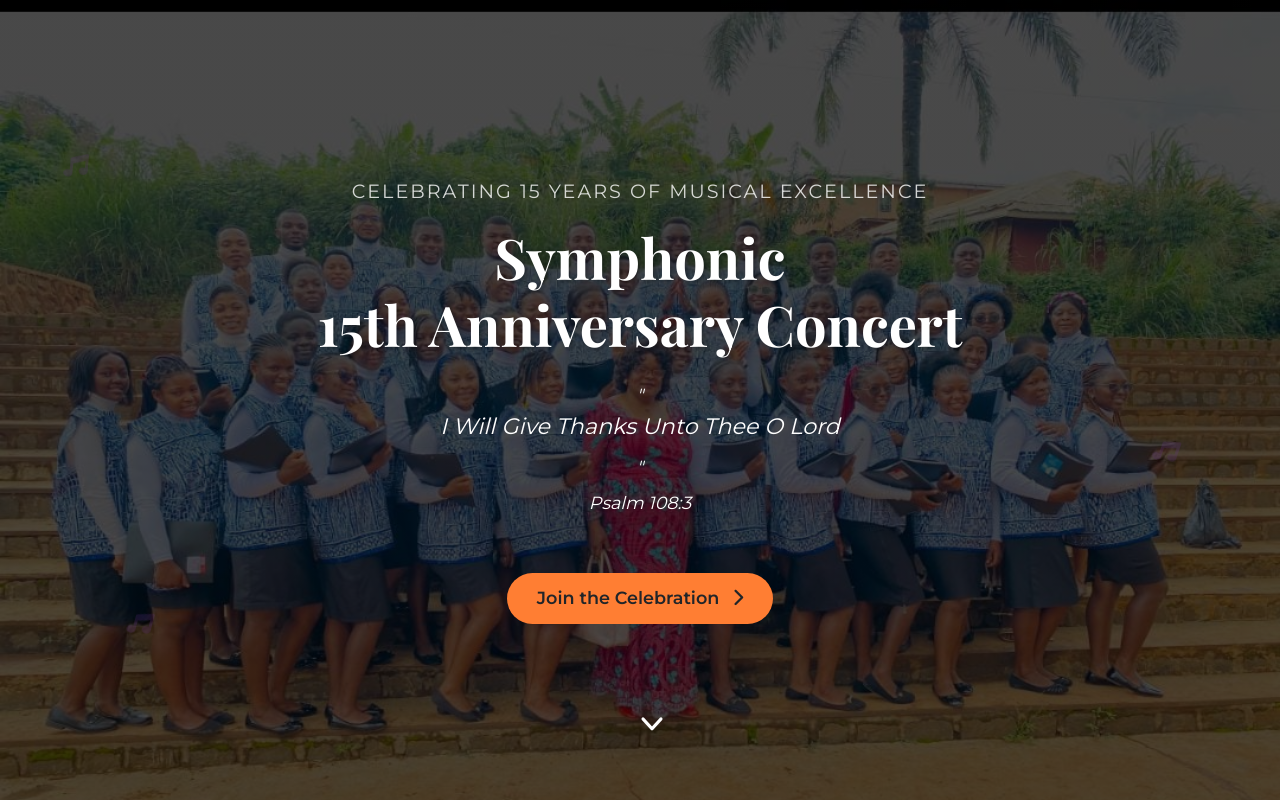
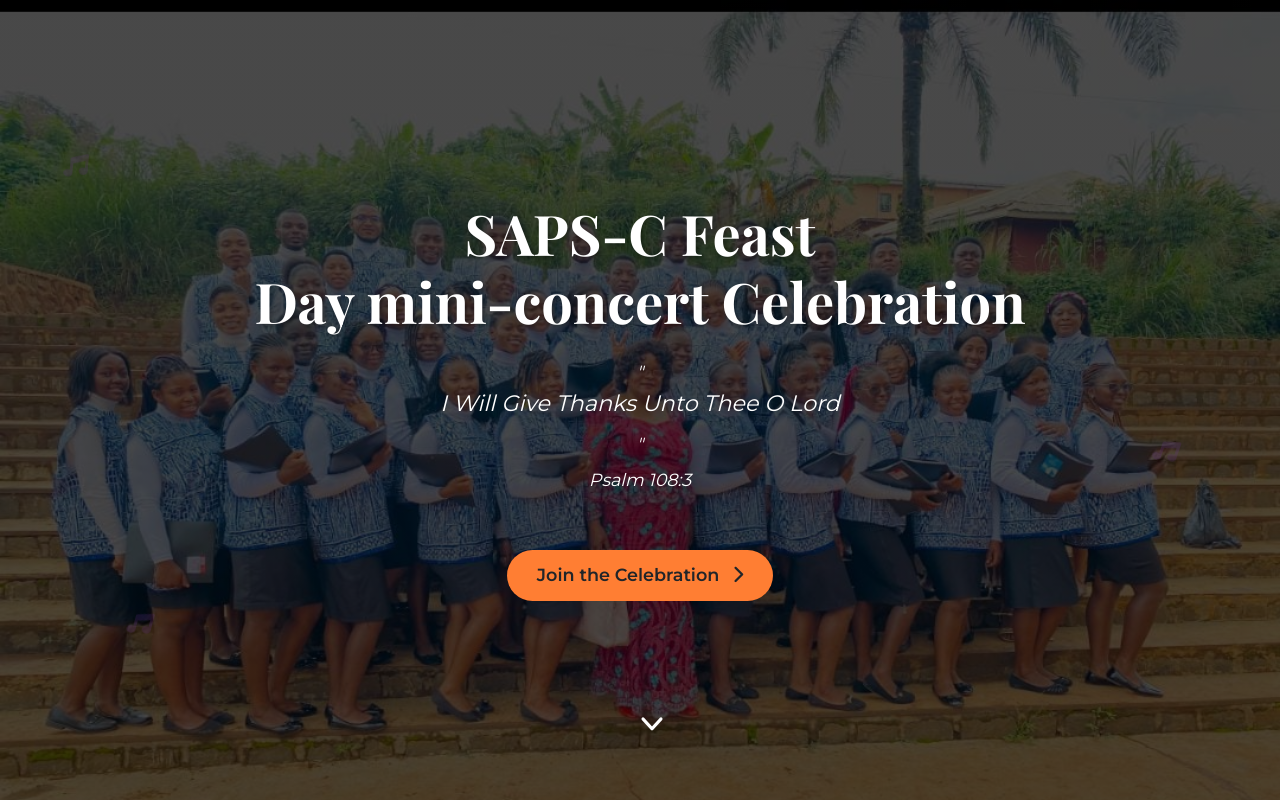
Before and after one commit to Ronaldyika/SAPS_C_FEAST, a Django app: page / in a window 1280 px wide. Shown: the top 801 px of the page. Run offline with Django 5.2, Linux system fonts and the light colour scheme.

Commit message:
latest update

```diff
--- a/templates/index.html
+++ b/templates/index.html
@@ -31,9 +31,8 @@
   <section class="hero-section" style="background-image: linear-gradient(rgba(0, 0, 0, 0.7), rgba(0, 0, 0, 0.7)), url('{% static 'image/main.jpg' %}');">
     <div class="container hero-content text-center">
       <div class="hero-text">
-        <p class="hero-subtitle animate__animated animate__fadeIn" data-aos="fade-up">Celebrating 15 Years of Musical Excellence</p>
         <h1 class="animate__animated animate__fadeInDown" data-aos="fade-up" data-aos-delay="100">
-          <span class="gradient-text">Symphonic</span><br>15th Anniversary Concert
+          <span class="gradient-text">SAPS-C Feast</span><br>Day mini-concert Celebration
         </h1>
         <p class="hero-verse animate__animated animate__fadeIn" data-aos="fade-up" data-aos-delay="200">
           <span class="quote-mark">"</span>I Will Give Thanks Unto Thee O Lord<span class="quote-mark">"</span>
```
